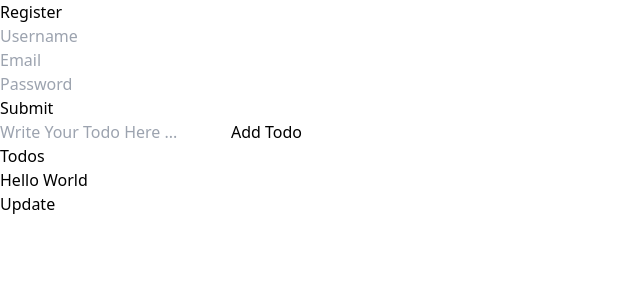
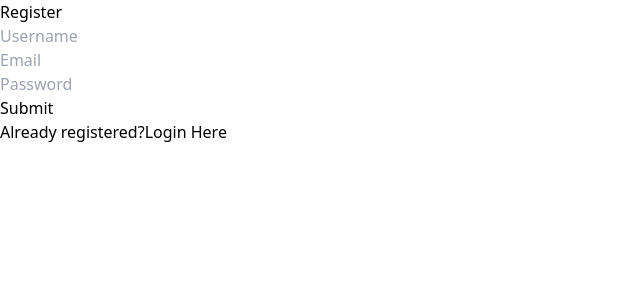
Before and after one commit to vyasanuj/TODO, a React (Vite) app in the folder Frontend/: page / in a window 1280 px wide. Shown: the top 300 px of the page, without its empty margins (0-640 px from the left). Built offline with nearby package versions, Linux system fonts and the light colour scheme.

Commit message:
hamdle Routs and Controle-Flow

```diff
--- a/Frontend/package.json
+++ b/Frontend/package.json
@@ -13,7 +13,8 @@
     "@reduxjs/toolkit": "^2.2.7",
     "react": "^18.3.1",
     "react-dom": "^18.3.1",
-    "react-redux": "^9.1.2"
+    "react-redux": "^9.1.2",
+    "react-router-dom": "^6.26.2"
   },
   "devDependencies": {
     "@eslint/js": "^9.9.0",
--- a/Frontend/src/App.jsx
+++ b/Frontend/src/App.jsx
@@ -1,19 +1,33 @@
-import './App.css'
-import AddTodo from './Components/AddTodo'
-import Todo from './Components/Todo'
-import Registration from './Components/User/Registration'
+import { createBrowserRouter, createRoutesFromElements, Route, RouterProvider } from 'react-router-dom';
+import './App.css';
+
+import Registration from './Components/User/Registration';
+import Login from './Components/User/Login';
+import Dashboard from './Components/Dashbord'; // This should be fine if Dashboard.jsx is in Components
+
 
 function App() {
+  const router = createBrowserRouter(
+    createRoutesFromElements(
+      <>
+        {/* Route for Registration as the landing page */}
+        <Route path="/" element={<Registration />}/>
+
+
+        {/* Separate Route for Login */}
+        <Route path="/login" element={<Login />} />
+
+        {/* Add Route for Dashboard which contains both AddTodo and Todo */}
+        <Route path="/dashboard" element={<Dashboard />} />
+      </>
+    )
+  );
 
   return (
     <>
-
-    <Registration/>
-    <AddTodo/>
-    <Todo/>
-
+      <RouterProvider router={router} />
     </>
-  )
+  );
 }
 
-export default App
+export default App;
--- a/Frontend/src/Components/AddTodo.jsx
+++ b/Frontend/src/Components/AddTodo.jsx
@@ -1,9 +1,11 @@
 import React, { useState } from 'react'
 import { useDispatch } from 'react-redux'
 import { ADDTodo } from '../Features/Todo/Todoslice'
+import { useNavigate } from 'react-router-dom'
 
 function AddTodo() {
     const [Input , setInput] = useState([])
+    // const navigate = useNavigate()
     if (Input != ""){}
     const dispatch = useDispatch()
     const addTodoHandler = (e) => {
@@ -12,6 +14,7 @@ function AddTodo() {
         if (Input != ""){
           dispatch(ADDTodo(Input))
         }
+        // navigate("/todos")
         // dispatch(ADDTodo(Input))
         setInput("")
     }
--- /dev/null
+++ b/Frontend/src/Components/Dashbord.jsx
@@ -0,0 +1,17 @@
+import React from 'react';
+import AddTodo from './AddTodo'; // Correct path
+import Todo from './Todo';       // Correct path
+
+function Dashboard() {
+  return (
+    <div>
+      {/* AddTodo Component */}
+      <AddTodo />
+
+      {/* Todo Component */}
+      <Todo />
+    </div>
+  );
+}
+
+export default Dashboard;
--- a/Frontend/src/Components/User/Login.jsx
+++ b/Frontend/src/Components/User/Login.jsx
@@ -1,6 +1,6 @@
 import React, { useState } from 'react';
 import { useDispatch } from 'react-redux';
-import { loginUser, setError } from '../Features/Todo/authenticationslice';
+import { loginUser, setError } from '../../Features/Authentication/Authenticationslice';
 
 function Login() {
     const [Username, setUsername] = useState("");
--- a/Frontend/src/Components/User/Registration.jsx
+++ b/Frontend/src/Components/User/Registration.jsx
@@ -1,6 +1,8 @@
 import React, { useState } from 'react';
 import { useDispatch } from 'react-redux';
-import { RegisterUser, setError } from "../../Features/Authentication/Authenticationslice";
+import { RegisterUser, setError } from '../../Features/Authentication/Authenticationslice';
+import { Link } from 'react-router-dom'
+import { useNavigate } from 'react-router-dom';
 
 
 function Registration() {
@@ -10,12 +12,14 @@ function Registration() {
     const [Password, setPassword] = useState("");
 
     const dispatch = useDispatch();
+    const navigate = useNavigate();
 
     const SubmitHandle = (e) => {
         e.preventDefault();
         // Your form submission logic here
         if (Username && Email && Password) {
             dispatch(RegisterUser({ username:Username , email : Email }))
+            navigate('/dashboard');
         }
         else {
             dispatch(setError("all fields are required")) ;
@@ -65,7 +69,18 @@ function Registration() {
                     >
                         Submit
                     </button>
+
                 </form>
+                  {/* Add Login Button */}
+                  <div className="mt-4 text-center">
+                    <span className="text-white">Already registered?</span>
+                    <Link
+                        to="/login" // Route to your login component
+                        className="text-indigo-500 hover:underline ml-2"
+                    >
+                        Login Here
+                    </Link>
+                </div>
             </div>
         </div>
     );
--- a/Frontend/src/main.jsx
+++ b/Frontend/src/main.jsx
@@ -3,10 +3,12 @@ import { createRoot } from 'react-dom/client'
 import App from './App.jsx'
 import './index.css'
 import { Provider } from 'react-redux'
-import { Store } from './app/store.js'
+import { Store } from '../src/app/store.js'
 
 createRoot(document.getElementById('root')).render(
+
   <Provider store={Store}>
     <App />
   </Provider>,
+
 )
```
Also changed, not shown: 1 other file (tests, documents, lock files or other folders).
